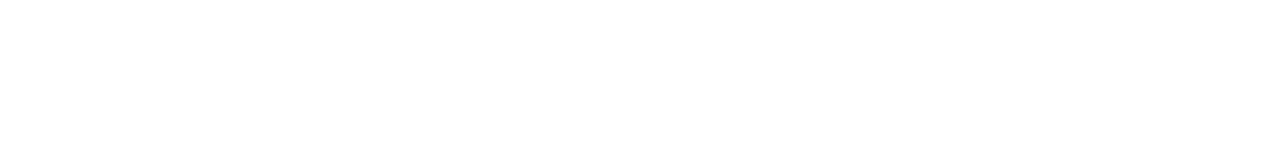
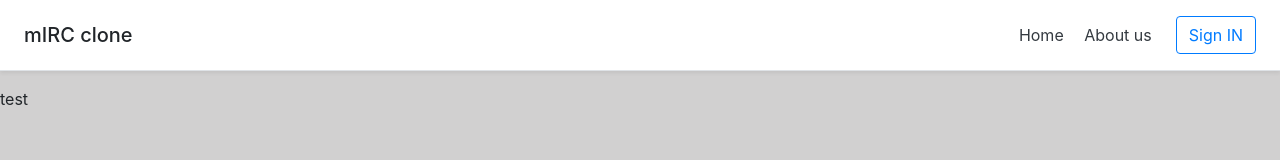
Before and after one commit to Kanan11/mIRC_chat, a website: page public/about.html in a window 1280 px wide. Drawn offline with nearby package versions, Linux system fonts and the light colour scheme; no server answers.

Commit message:
About page

```diff
--- a/public/about.html
+++ b/public/about.html
@@ -1,12 +1,43 @@
 <!DOCTYPE html>
 <html lang="en">
+
 <head>
-    <meta charset="UTF-8">
-    <meta http-equiv="X-UA-Compatible" content="IE=edge">
-    <meta name="viewport" content="width=device-width, initial-scale=1.0">
-    <title>Document</title>
+    <link rel="stylesheet" href="/style.css">
+	<meta charset="UTF-8">
+	<meta http-equiv="X-UA-Compatible" content="IE=edge">
+	<meta name="viewport" content="width=device-width, initial-scale=1.0">
+	<script src="https://ajax.googleapis.com/ajax/libs/jquery/3.3.1/jquery.min.js"></script>
+	<script src="/socket.io/socket.io.js"></script>
+	<link rel="stylesheet" href="https://stackpath.bootstrapcdn.com/bootstrap/4.2.1/css/bootstrap.min.css">
+
+	<script src="https://code.jquery.com/jquery-3.4.1.min.js"
+	integrity="sha256-CSXorXvZcTkaix6Yvo6HppcZGetbYMGWSFlBw8HfCJo=" crossorigin="anonymous"></script>
+	<script defer src="/logic.js"></script>
+
+
+
+
+
+	<title>mIRC clone</title>
+	<style>
+		body {
+			background: #d1d0d0;
+		}
+	</style>
 </head>
+
 <body>
+	<div class="d-flex flex-column flex-md-row align-items-center p-3 px-md-4 mb-3 bg-white border-bottom shadow-sm">
+		<h5 class="my-0 mr-md-auto">mIRC clone</h5>
+		<nav class="my-2 my-md-0 mr-md-3">
+			<a class="p-2 text-dark" href="/">Home</a>
+			<a class="p-2 text-dark" href="/about.html">About us</a>
+
+		</nav>
+		<a class="btn btn-outline-primary" href="#">Sign IN</a>
+	</div>
+
+    <span>test</span>
 
 </body>
 </html>
```
Also changed, not shown: public/index.html (+1 -1 lines), README.md.
